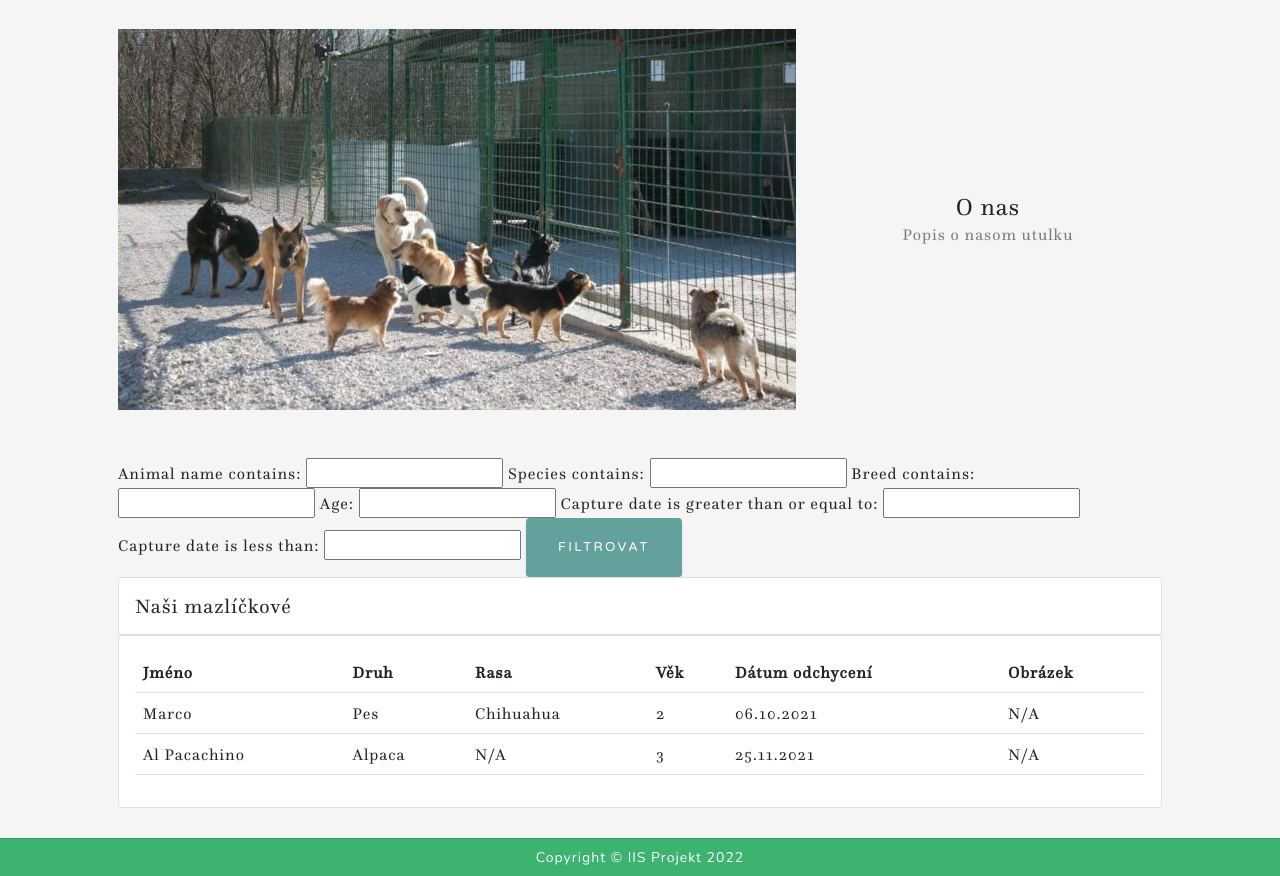
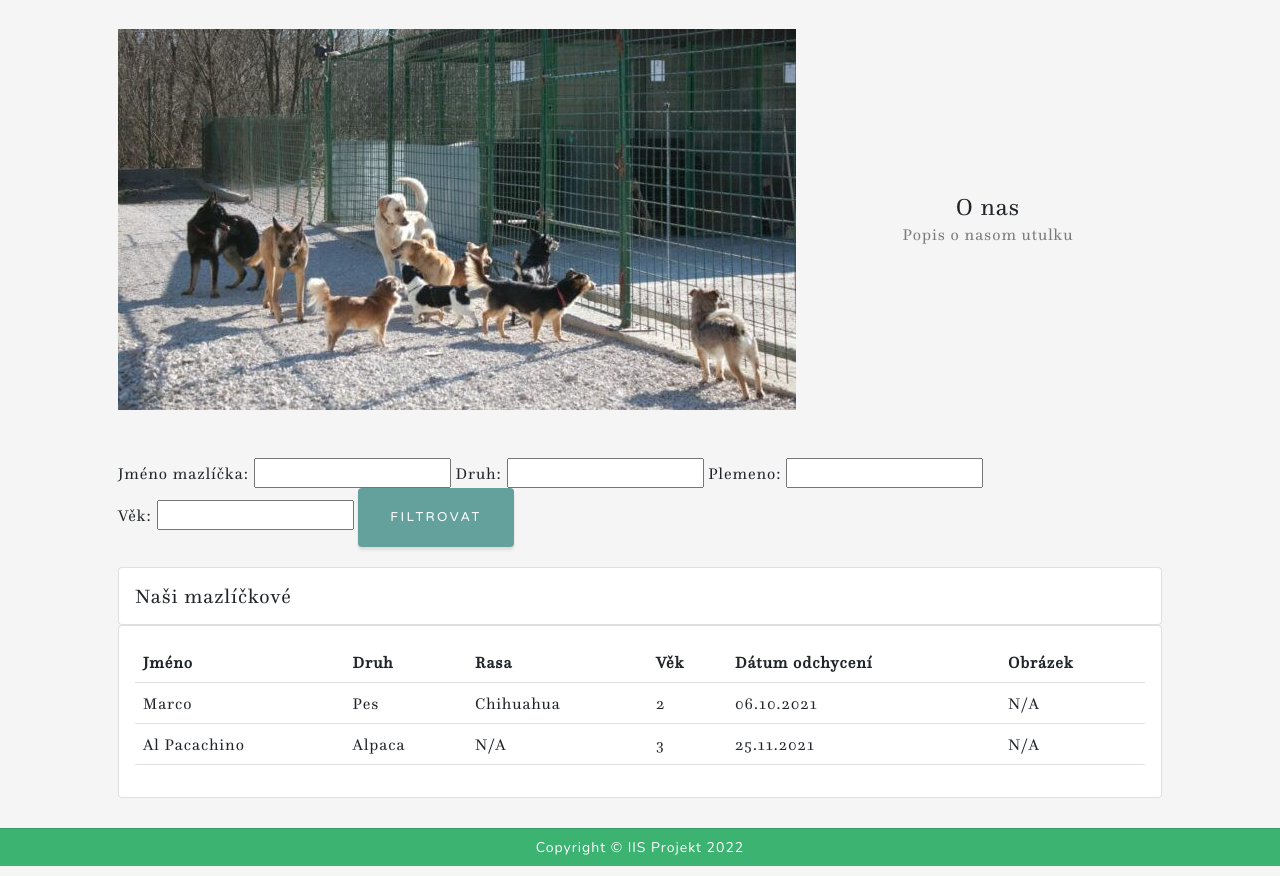
Before and after one commit to MoZZrello/IIS-Project-2022, a Django app: page /about/ in a window 1280 px wide. Shown: the part 71-947 px from the top of the page. Run offline with Django 4.2, Linux system fonts and the light colour scheme; data comes from the database, SQL or seed files in the repository; some libraries are stand-ins or nearby versions; some web fonts are replaced.

Commit message:
About Page filter changes

```diff
--- a/src/IISapp/filters.py
+++ b/src/IISapp/filters.py
@@ -1,15 +1,14 @@
 import django_filters
-from django_filters import DateFilter, CharFilter
+from django_filters import DateFilter, CharFilter, NumberFilter
 
 from .models import *
 
 
 class AnimalFilter(django_filters.FilterSet):
-    capture_date_after = DateFilter(field_name="capture_date", lookup_expr="gte")
-    capture_date_before = DateFilter(field_name="capture_date", lookup_expr="lt")
-    animal_name = CharFilter(field_name="animal_name", lookup_expr="icontains")
-    species = CharFilter(field_name="species", lookup_expr="icontains")
-    breed = CharFilter(field_name="breed", lookup_expr="icontains")
+    animal_name = CharFilter(field_name="animal_name", lookup_expr="icontains", label="Jméno mazlíčka")
+    species = CharFilter(field_name="species", lookup_expr="icontains", label="Druh")
+    breed = CharFilter(field_name="breed", lookup_expr="icontains", label="Plemeno")
+    age = NumberFilter(field_name="age", lookup_expr="exact", label="Věk")
 
     class Meta:
         model = Animal
--- a/src/IISapp/templates/about.html
+++ b/src/IISapp/templates/about.html
@@ -4,7 +4,17 @@
 {% block title %}About{% endblock %}
 
 {% block content %}
-<!-- <img class="img-fluid mb-3 mb-lg-0" src="{% static 'theme/assets/img/bg-masthead.jpg' %}" alt="..." /> -->
+
+<style>
+    .wrapper {
+        display: grid;
+        grid-template-columns: 78% 22%;
+        grid-template-rows: 50px;
+        grid-column-gap: 5px; /* will contain if #first is longer than #second */
+        align-content: center;
+    }
+</style>
+
 <h1 style="padding-top: 70px; background-color: mediumseagreen"></h1>
 <section class="bg-light" id="projects" style="padding-top: 30px; padding-bottom:30px; background-color: whitesmoke !important;">
     <div class="container px-4 px-lg-5">
@@ -19,10 +29,15 @@
         </div>
 
 
-<div class="row">
+<div class="row" style="margin-bottom: 20px;">
     <div class="col">
         <form method="GET">
-            {{myFilter.form}}
+            {% for field in myFilter.form %}
+                <div style="display: inline-block;">
+                    {{ field.errors }}
+                    {{ field.label_tag }} {{ field }}
+                </div>
+            {% endfor %}
             <button class="btn btn-primary" type="submit">Filtrovat</button>
         </form>
     </div>
```
